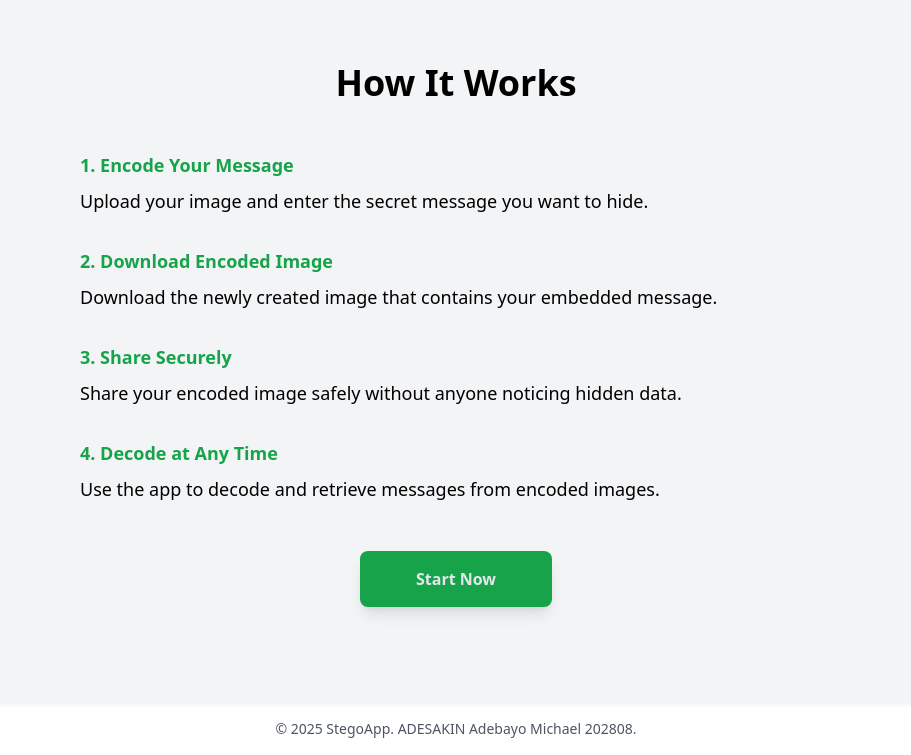
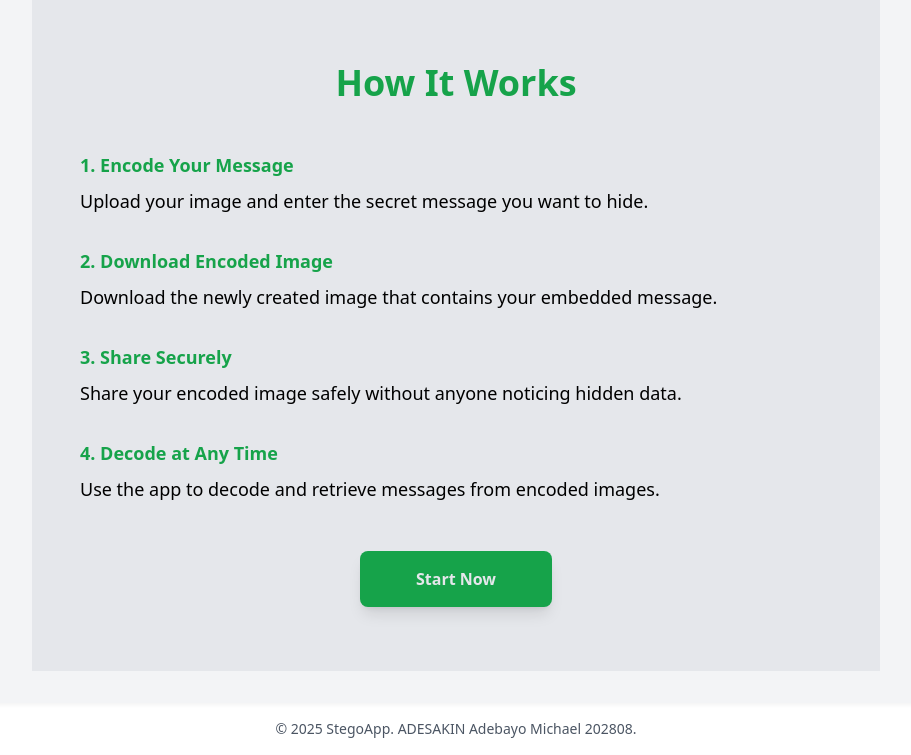
Before and after one commit to baytech77/Steganography, a Django app: page / in a window 1280 px wide. Shown: the part 1396-2151 px from the top of the page, without its empty margins (184-1095 px from the left). Run offline with Django 5.2, Linux system fonts and the light colour scheme; some libraries are stand-ins or nearby versions.

Commit message:
Update landing.html

```diff
--- a/encoderapp/templates/landing.html
+++ b/encoderapp/templates/landing.html
@@ -61,13 +61,13 @@
 
 
 <!-- ====== Section 2: How to Use Guide ====== -->
-<section id="guide" class=" py-16 px-6 md:px-12">
+<section id="guide" class=" bg-gray-200  py-16 px-6 md:px-12">
     <div class="max-w-4xl mx-auto text-center">
-        <h1 class="text-4xl font-bold mb-12 ">How It Works</h1>
+        <h1 class="text-4xl text-green-600 font-bold mb-12 ">How It Works</h1>
         <ol class="space-y-8 text-left text-gray-300 text-lg max-w-3xl mx-auto">
             <li >
                 <strong class="block mb-2 text-green-600">1. Encode Your Message</strong>
-                Upload your image and enter the secret message you want to hide.
+                <h3 class="ml-2">Upload your image and enter the secret message you want to hide. </h3>
             </li>
             <li>
                 <strong class="block mb-2 text-green-600">2. Download Encoded Image</strong>
```
